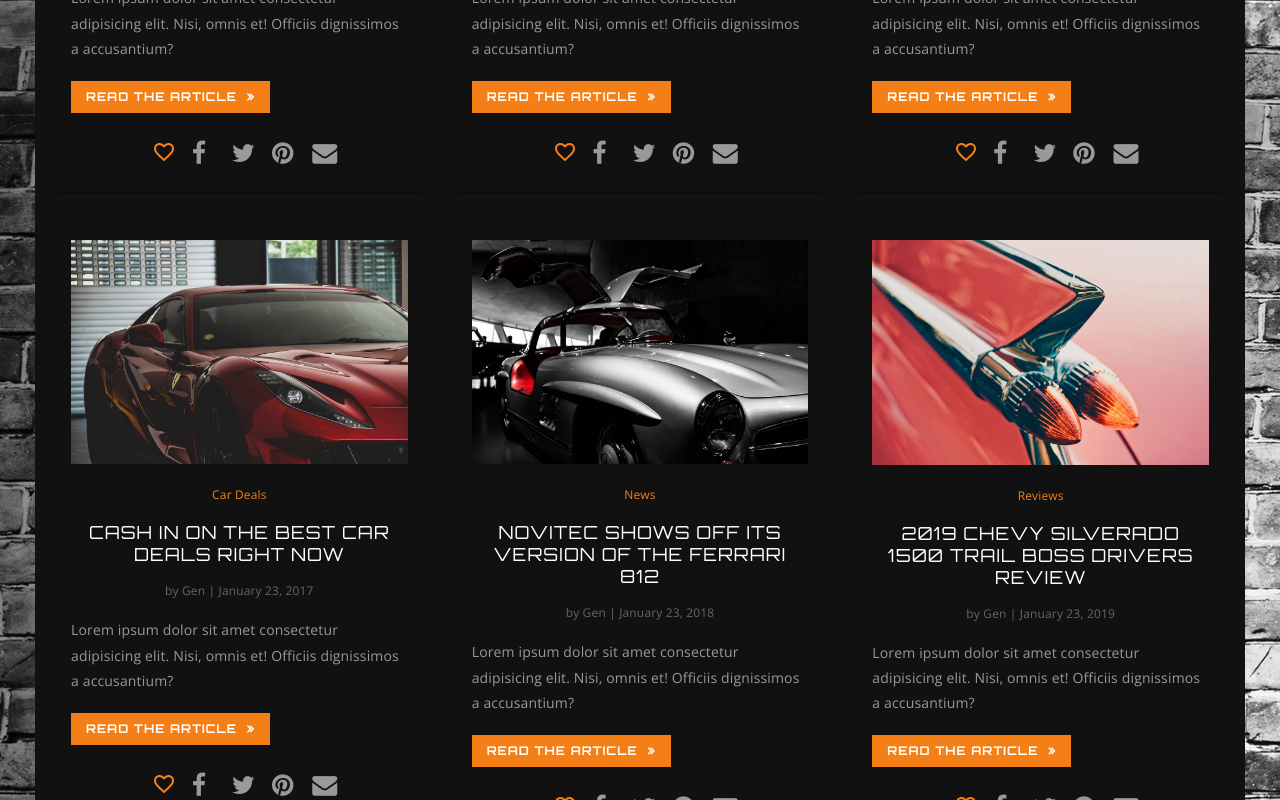
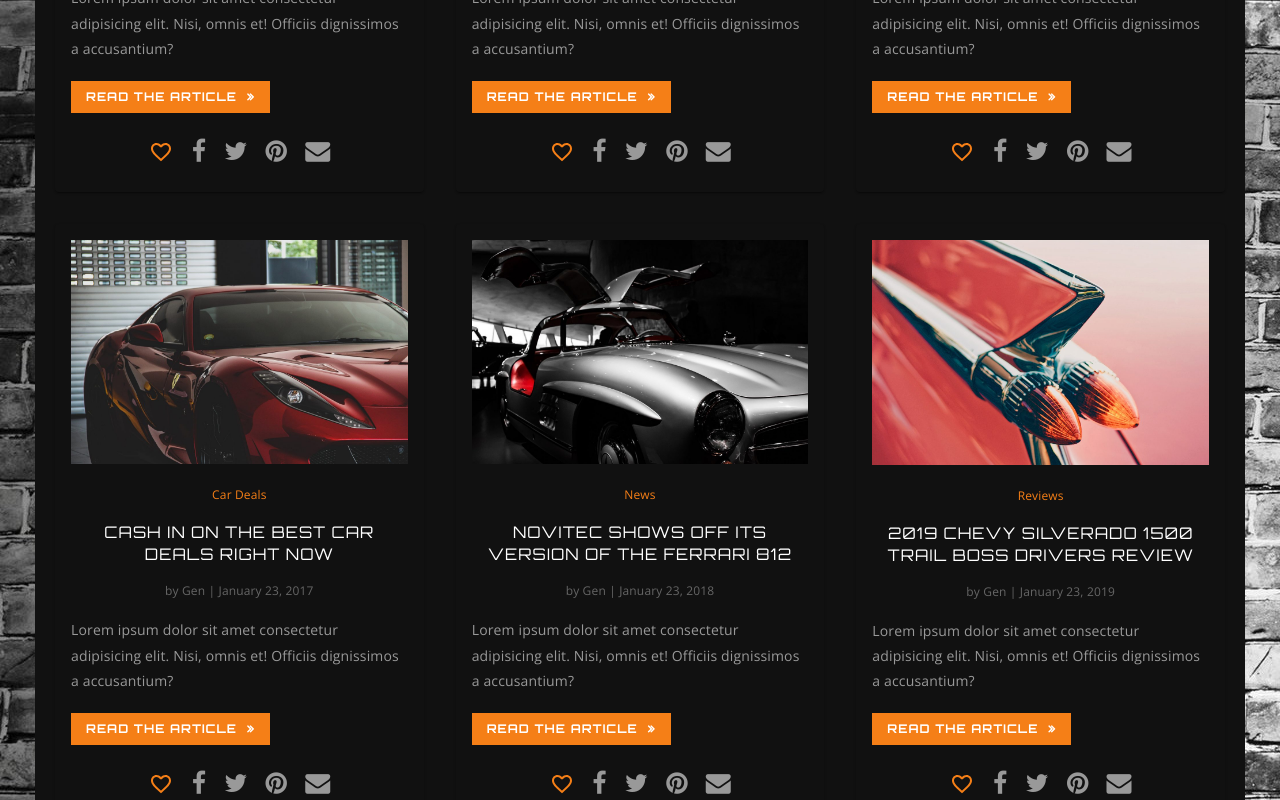
Before and after one commit to Genu4/Car-blog, a React (Create React App) app: page / in a window 1280 px wide. Shown: the part 1960-2760 px from the top of the page. Built offline with nearby package versions, Linux system fonts and the light colour scheme.

Commit message:
cosmetic changes

```diff
--- a/src/components/Articles/ArticlesListItem.scss
+++ b/src/components/Articles/ArticlesListItem.scss
@@ -1,5 +1,6 @@
 .article-card-item {
     background-color: #111111;
+    height: 600px;
 
     .article-card-category-block {
         margin-bottom: 20px;
@@ -30,7 +31,7 @@
         text-align: center;
 
         a {
-            font-size: 18px;
+            font-size: 16px;
             line-height: 22px;
             color: #ffffff;
             text-transform: uppercase;
@@ -96,10 +97,11 @@
     .article-card-pinterest,
     .article-card-email {
         background-color: #111111;
+        padding: 0;
         border: none;
         outline: none;
         cursor: pointer;
-        width: 26px;
+        width: fit-content;
     }
 
     a {
@@ -110,6 +112,10 @@
 
     .article-card-likes {
         width: 25px;
+        padding: 0;
+        display: flex;
+        justify-content: center;
+        align-items: center;
         color: #f57f17;
     }
 
```
